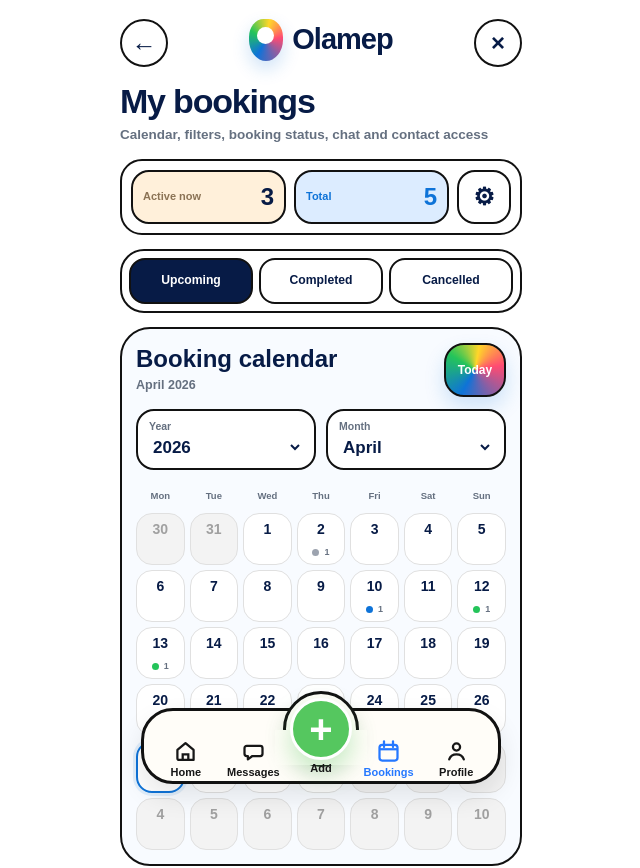
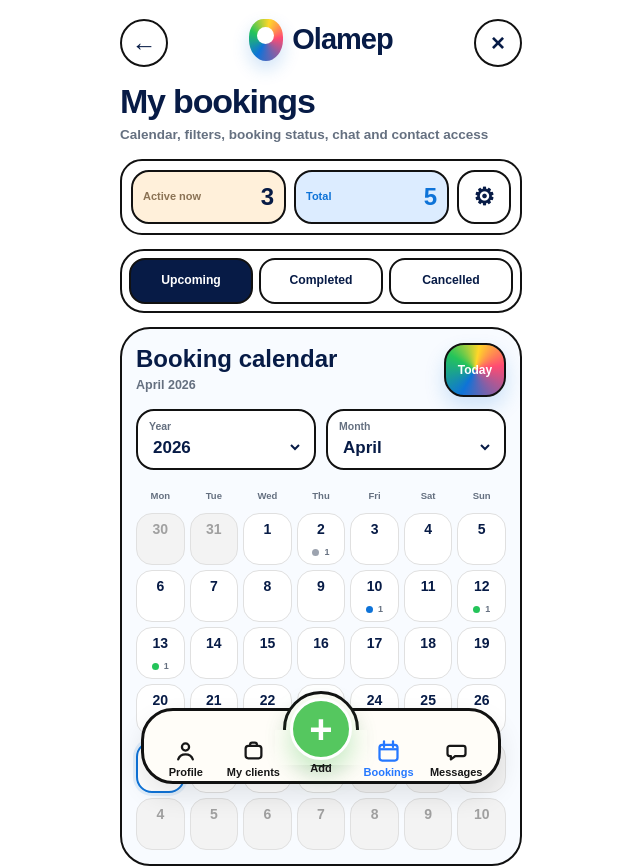
Before and after one commit to bellasalon4u-source/mapbookapp, a Next.js app: page /bookings in a window 1280 px wide. Shown: the top 868 px of the page, without its empty margins (319-959 px from the left). Built offline with nearby package versions, Linux system fonts and the light colour scheme.

Commit message:
git add components/common/BottomNav.tsx git commit -m "Keep bottom nav consistent without home button" git push

```diff
--- a/components/common/BottomNav.tsx
+++ b/components/common/BottomNav.tsx
@@ -13,11 +13,11 @@ import {
 } from '../../services/chatStore';
 
 type BottomNavProps = {
-  active?: 'home' | 'clients' | 'bookings' | 'add' | 'messages' | 'profile';
+  active?: 'clients' | 'bookings' | 'add' | 'messages' | 'profile';
   onAddClick?: () => void;
 };
 
-type NavKey = 'home' | 'messages' | 'add' | 'bookings' | 'profile' | 'clients';
+type NavKey = 'messages' | 'add' | 'bookings' | 'profile' | 'clients';
 
 type NavItem = {
   key: NavKey;
@@ -56,40 +56,40 @@ const addMenuTexts: Record<
   PL: { ad: 'Reklama', service: 'Usługa', deal: 'Zniżka', close: 'Zamknij' },
 };
 
-const baseItems: Record<NavKey, NavItem> = {
-  home: {
-    key: 'home',
-    href: '/',
+const navItems: NavItem[] = [
+  {
+    key: 'profile',
+    href: '/profile',
     label: {
-      EN: 'Home',
-      ES: 'Inicio',
-      RU: 'Главная',
-      UA: 'Головна',
-      CZ: 'Domů',
-      DE: 'Start',
-      IT: 'Home',
-      FR: 'Accueil',
-      AR: 'الرئيسية',
-      PL: 'Start',
+      EN: 'Profile',
+      ES: 'Perfil',
+      RU: 'Профиль',
+      UA: 'Профіль',
+      CZ: 'Profil',
+      DE: 'Profil',
+      IT: 'Profilo',
+      FR: 'Profil',
+      AR: 'حسابي',
+      PL: 'Profil',
     },
   },
-  messages: {
-    key: 'messages',
-    href: '/messages',
+  {
+    key: 'clients',
+    href: '/profile/clients',
     label: {
-      EN: 'Messages',
-      ES: 'Mensajes',
-      RU: 'Сообщения',
-      UA: 'Повідомл.',
-      CZ: 'Zprávy',
-      DE: 'Nachr.',
-      IT: 'Messaggi',
-      FR: 'Messages',
-      AR: 'رسائل',
-      PL: 'Wiadom.',
+      EN: 'My clients',
+      ES: 'Clientes',
+      RU: 'Мои клие...',
+      UA: 'Мої кліє...',
+      CZ: 'Klienti',
+      DE: 'Kunden',
+      IT: 'Clienti',
+      FR: 'Clients',
+      AR: 'عملائي',
+      PL: 'Klienci',
     },
   },
-  add: {
+  {
     key: 'add',
     href: '/add',
     accent: true,
@@ -106,7 +106,7 @@ const baseItems: Record<NavKey, NavItem> = {
       PL: 'Dodaj',
     },
   },
-  bookings: {
+  {
     key: 'bookings',
     href: '/bookings',
     label: {
@@ -122,39 +122,23 @@ const baseItems: Record<NavKey, NavItem> = {
       PL: 'Rezerw.',
     },
   },
-  profile: {
-    key: 'profile',
-    href: '/profile',
+  {
+    key: 'messages',
+    href: '/messages',
     label: {
-      EN: 'Profile',
-      ES: 'Perfil',
-      RU: 'Профиль',
-      UA: 'Профіль',
-      CZ: 'Profil',
-      DE: 'Profil',
-      IT: 'Profilo',
-      FR: 'Profil',
-      AR: 'حسابي',
-      PL: 'Profil',
+      EN: 'Messages',
+      ES: 'Mensajes',
+      RU: 'Сообщения',
+      UA: 'Повідомл.',
+      CZ: 'Zprávy',
+      DE: 'Nachr.',
+      IT: 'Messaggi',
+      FR: 'Messages',
+      AR: 'رسائل',
+      PL: 'Wiadom.',
     },
   },
-  clients: {
-    key: 'clients',
-    href: '/profile/clients',
-    label: {
-      EN: 'My clients',
-      ES: 'Clientes',
-      RU: 'Мои клие...',
-      UA: 'Мої кліє...',
-      CZ: 'Klienti',
-      DE: 'Kunden',
-      IT: 'Clienti',
-      FR: 'Clients',
-      AR: 'عملائي',
-      PL: 'Klienci',
-    },
-  },
-};
+];
 
 function getAddText(language: AppLanguage) {
   return addMenuTexts[language] || addMenuTexts.EN;
@@ -167,22 +151,6 @@ function getLabel(item: NavItem, language: AppLanguage) {
 function getActiveColor(key: NavKey) {
   if (key === 'bookings') return BRAND.blue;
   return BRAND.green;
-}
-
-function HomeIcon({ active }: { active: boolean }) {
-  const color = active ? BRAND.green : BRAND.black;
-
-  return (
-    <svg width="27" height="27" viewBox="0 0 24 24" fill="none">
-      <path
-        d="M4.8 10.6L12 4.5L19.2 10.6V19.5H6.3C5.5 19.5 4.8 18.8 4.8 18V10.6Z"
-        stroke={color}
-        strokeWidth="2"
-        strokeLinejoin="round"
-      />
-      <path d="M9.5 19.5V14.5H14.5V19.5" stroke={color} strokeWidth="2" />
-    </svg>
-  );
 }
 
 function CalendarIcon({ active }: { active: boolean }) {
@@ -246,7 +214,6 @@ function ClientsIcon({ active }: { active: boolean }) {
 }
 
 function NavIcon({ itemKey, active }: { itemKey: NavKey; active: boolean }) {
-  if (itemKey === 'home') return <HomeIcon active={active} />;
   if (itemKey === 'bookings') return <CalendarIcon active={active} />;
   if (itemKey === 'messages') return <MessageIcon active={active} />;
   if (itemKey === 'profile') return <ProfileIcon active={active} />;
@@ -265,33 +232,14 @@ export default function BottomNav({ active: activeProp, onAddClick }: BottomNavP
 
   const hideTimerRef = useRef<ReturnType<typeof setTimeout> | null>(null);
 
-  const isProfileArea = pathname === '/profile' || pathname?.startsWith('/profile/');
-  const isBookingsArea =
+  const shouldAutoHide =
+    pathname === '/profile' ||
+    pathname?.startsWith('/profile/') ||
     pathname === '/bookings' ||
     pathname?.startsWith('/bookings/') ||
-    pathname?.startsWith('/booking/');
-
-  const shouldAutoHide = isProfileArea || isBookingsArea;
-
-  const navItems = useMemo<NavItem[]>(() => {
-    if (isProfileArea) {
-      return [
-        baseItems.profile,
-        baseItems.clients,
-        baseItems.add,
-        baseItems.bookings,
-        baseItems.messages,
-      ];
-    }
-
-    return [
-      baseItems.home,
-      baseItems.messages,
-      baseItems.add,
-      baseItems.bookings,
-      baseItems.profile,
-    ];
-  }, [isProfileArea]);
+    pathname?.startsWith('/booking/') ||
+    pathname === '/messages' ||
+    pathname?.startsWith('/messages/');
 
   useEffect(() => {
     setLanguage(getSavedLanguage());
@@ -397,7 +345,6 @@ export default function BottomNav({ active: activeProp, onAddClick }: BottomNavP
       return activeProp === key;
     }
 
-    if (key === 'home') return pathname === '/';
     if (key === 'profile') return pathname === '/profile';
     if (key === 'clients') return pathname === '/profile/clients';
     if (key === 'messages') return pathname === '/messages' || pathname?.startsWith('/messages/');
```
